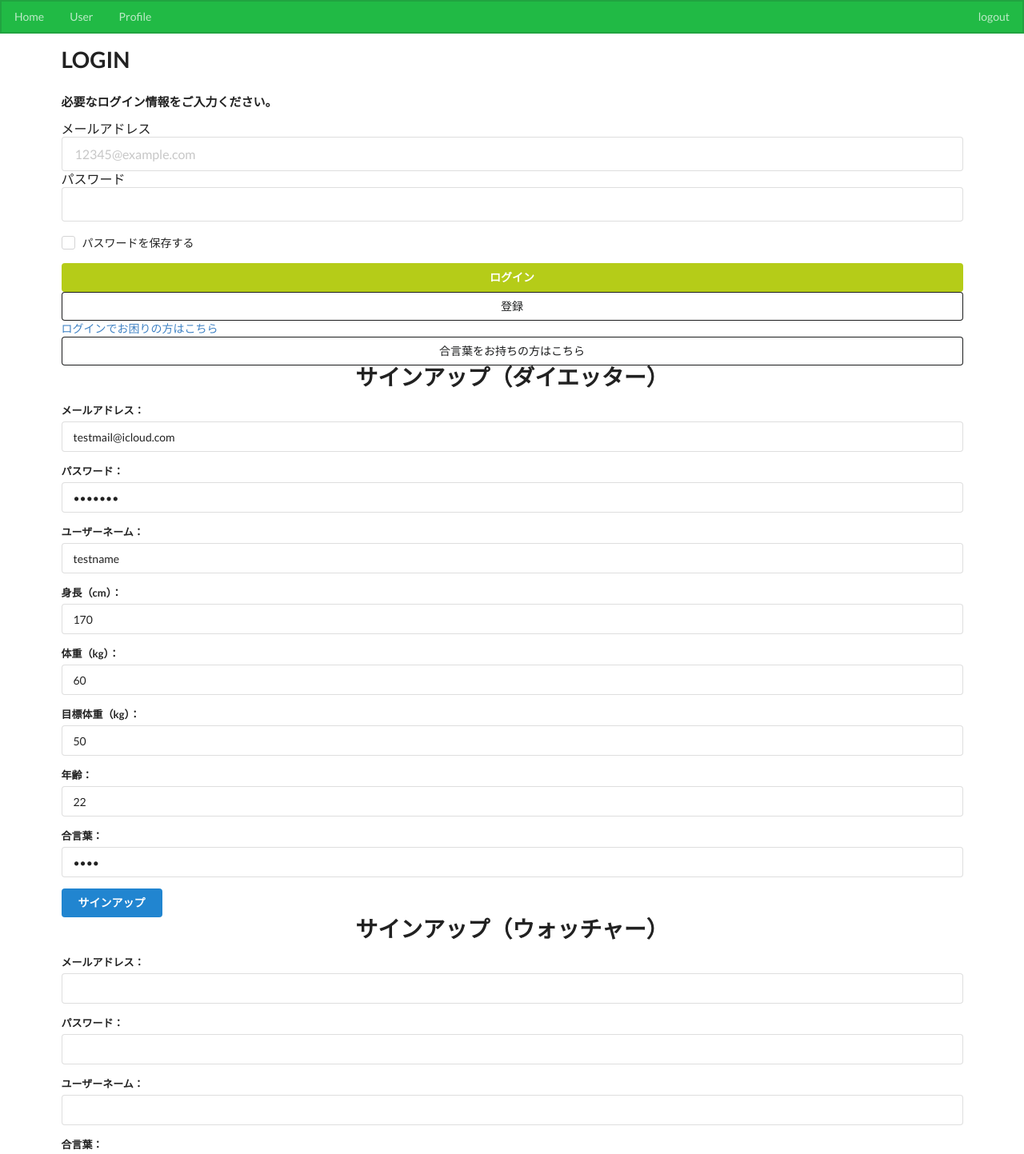
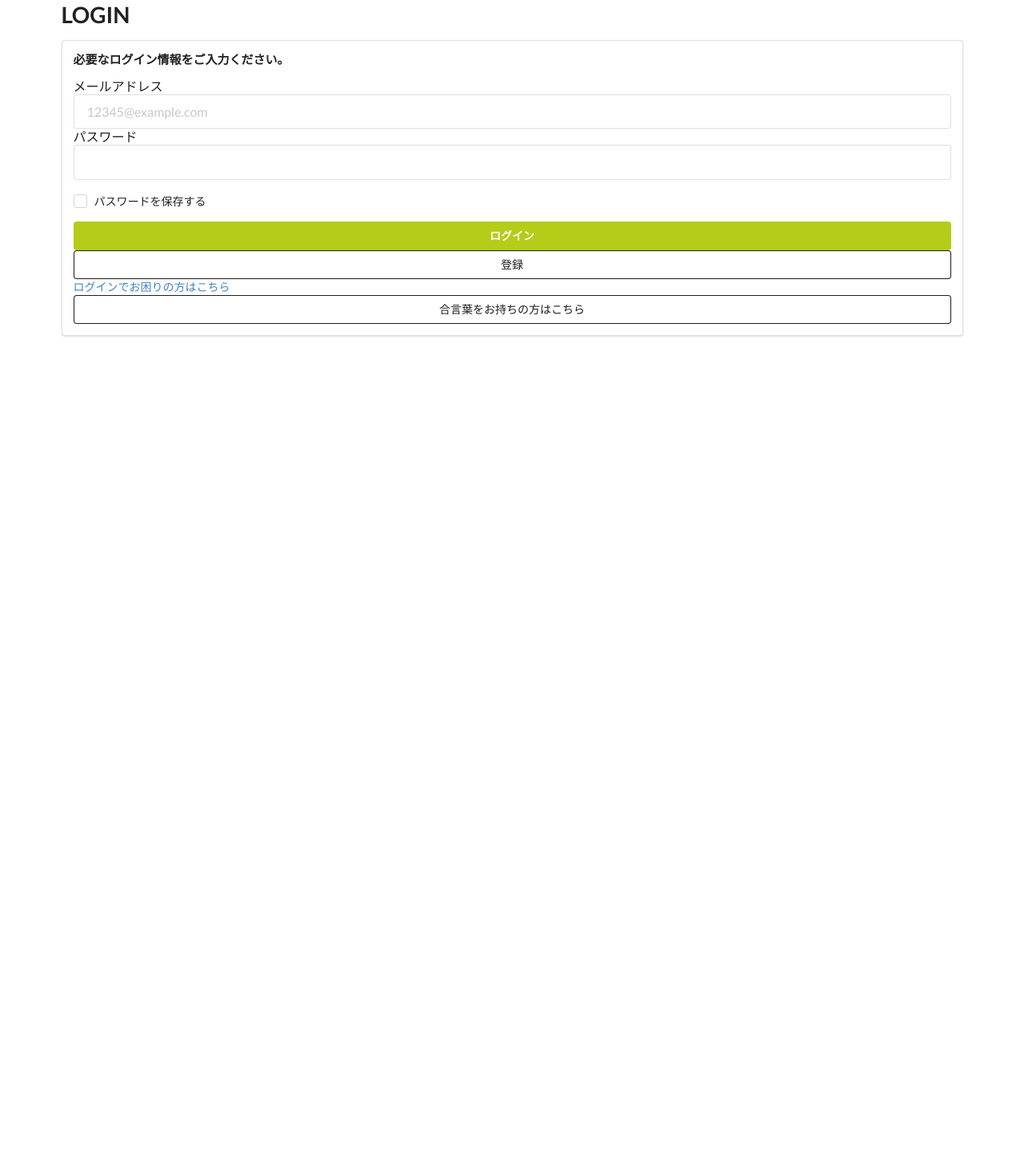
Before and after one commit to kouki515/mti-internship-diet-app, a Vue app: page /#/signup in a window 1280 px wide. Shown: the top 1443 px of the page at 80% size. After the commit the page ends 800 px from the top, so only its background shows below. Built offline with nearby package versions, Linux system fonts and the light colour scheme; the HTML template or start-up script is replaced by a standard one.

Commit message:
ログイン画面から新規登録画面に変更できるようにしました

```diff
--- a/src/App.vue
+++ b/src/App.vue
@@ -1,7 +1,7 @@
 <template>
   <div id="app">
-    <Menu />
-    <router-view/>
+    <!-- <Menu /> -->
+    <router-view />
   </div>
 </template>
 
--- a/src/views/Signup.vue
+++ b/src/views/Signup.vue
@@ -1,11 +1,13 @@
 <template>
   <div>
+    <!--ログインフォーム-->
     <div class="ui main container">
-      <header>
+      <header v-if="isLogin">
         <h1>LOGIN</h1>
       </header>
+      <div class="ui segment" v-if="isLogin">
         <h4>必要なログイン情報をご入力ください。</h4>
-      <form class="ui large form"> <!--ログインフォーム-->
+        <form class="ui large form">
           <div class="field">
             <div class="t">
               <label for="">メールアドレス</label>
@@ -25,88 +27,83 @@
           <button class="ui olive fluid button" type="submit">ログイン</button>
         </form>
         <div class="y">
-        <button class="ui black basic fluid button" type="button">登録</button>
+          <button class="ui black basic fluid button" type="button" @click="DieterMode()">登録</button>
         </div>
         <div class="s">
           <a href="" class="a">ログインでお困りの方はこちら</a>
         </div>
-      <div class="">
-        <button class="ui black basic fluid button" type="button">合言葉をお持ちの方はこちら</button>
+        <div>
+          <button class="ui black basic fluid button" type="button" @click="WatcherMode()">合言葉をお持ちの方はこちら</button>
         </div>
       </div>
+    </div>
+    <!-- dieterの新規登録 -->
     <div class="ui container">
+      <div class="ui segment" v-if="isDiet">
         <h1 class="ui center aligned header">サインアップ（ダイエッター）</h1>
-      <form class="ui form" action="/signup" method="post">
+        <form class="ui form">
           <div class="field">
             <label for="email">メールアドレス：</label>
-          <input type="email" id="email" name="email" required v-model="dieter.email">
+            <input type="email" id="email" name="email" required v-model="user.email">
           </div>
-
           <div class="field">
             <label for="password">パスワード：</label>
-          <input type="password" id="password" name="password" required v-model="dieter.password">
+            <input type="password" id="password" name="password" required v-model="user.password">
           </div>
-
           <div class="field">
             <label for="username">ユーザーネーム：</label>
-          <input type="text" id="username" name="username" required v-model="dieter.username">
+            <input type="text" id="username" name="username" required v-model="user.username">
           </div>
-
           <div class="field">
             <label for="height">身長（cm）：</label>
-          <input type="number" id="height" name="height" v-model.number="dieter.height">
+            <input type="number" id="height" name="height" v-model.number="user.height">
           </div>
-
           <div class="field">
             <label for="weight">体重（kg）：</label>
-          <input type="number" id="weight" name="weight" v-model="dieter.weight">
+            <input type="number" id="weight" name="weight" v-model="user.weight">
           </div>
-
           <div class="field">
             <label for="weight">目標体重（kg）：</label>
-          <input type="number" id="weight" name="weight" v-model="dieter.weight_goal">
+            <input type="number" id="weight" name="weight" v-model="user.weight_goal">
           </div>
-
           <div class="field">
             <label for="age">年齢：</label>
-          <input type="number" id="age" name="age" required v-model.number="dieter.age">
+            <input type="number" id="age" name="age" required v-model.number="user.age">
           </div>
-
           <div class="field">
             <label for="secret_word">合言葉：</label>
             <input type="password" id="secret_word" name="secret_word" placeholder="合言葉を決めてください" required
-            v-model="dieter.secret_word">
+              v-model="user.secret_word">
           </div>
-
           <button class="ui button primary" type="submit" @click="submit()">サインアップ</button>
         </form>
       </div>
+    </div>
+    <!-- watcherの新規登録ページ -->
     <div class="ui main container">
       <div class="ui container">
+        <div class="ui segment" v-if="isWatch">
           <h1 class="ui center aligned header">サインアップ（ウォッチャー）</h1>
-        <form class="ui form" action="/signup" method="post">
+          <form class="ui form">
             <div class="field">
               <label for="email">メールアドレス：</label>
               <input type="email" id="email" name="email" required>
             </div>
-
             <div class="field">
               <label for="password">パスワード：</label>
               <input type="password" id="password" name="password" required>
             </div>
-
             <div class="field">
               <label for="username">ユーザーネーム：</label>
               <input type="text" id="username" name="username" required>
             </div>
-
             <div class="field">
               <label for="secret_word">合言葉：</label>
               <input type="password" id="secret_word" name="secret_word" placeholder="教えてもらった合言葉を入れて下さい" required>
             </div>
-
             <button class="ui button primary" type="submit">サインアップ</button>
           </form>
+        </div>
       </div>
     </div>
   </div>
@@ -129,12 +126,14 @@ export default {
     // Vue.jsで使う変数はここに記述する
     return {
       isDiet: false,
+      isWatch: false,
       isLogin: true,
       // ダイエットする人に必要な変数
-      dieter: {
+      user: {
         email: "testmail@icloud.com",
         password: "testpas",
         username: "testname",
+        role: "dieter",
         height: 170,
         weight: 60,
         weight_goal: 50,
@@ -228,6 +227,18 @@ export default {
       //   }
       // }
     },
+    // dieterの新規登録の表示
+    DieterMode() {
+      this.isDiet = true;
+      this.isLogin = false;
+      this.isWatch = false;
+    },
+    // watcherの新規登録の表示
+    WatcherMode() {
+      this.isWatch = true;
+      this.isLogin = false;
+      this.isDiet = false;
+    },
   },
 }
 </script>
```
Lines whose indentation alone changed are shown as unchanged.
